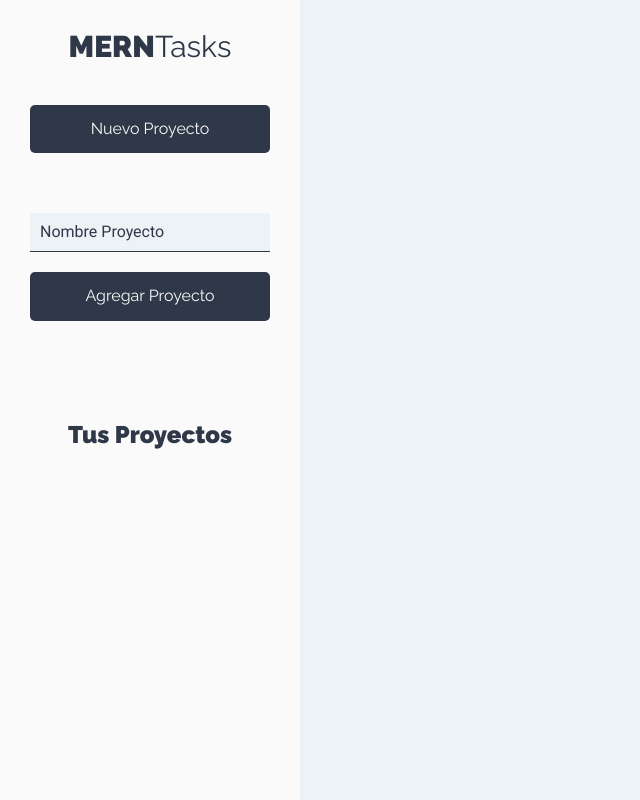
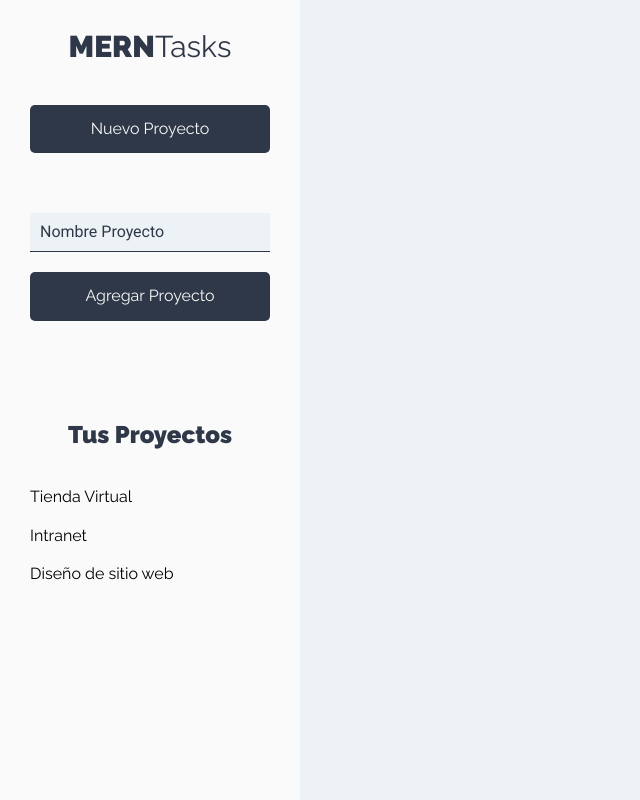
Before and after one commit to JeralPineda/react-MERN-Task, a React (Create React App) app: page /proyectos in a window 1280 px wide. Shown: the whole page, without its empty margins (0-640 px from the left). Built offline with nearby package versions, Linux system fonts and the light colour scheme.

Commit message:
Listando los proyectos creados

```diff
--- a/src/components/layout/Sidebar.js
+++ b/src/components/layout/Sidebar.js
@@ -1,3 +1,4 @@
+import ListProjects from '../projects/ListProjects';
 import NewProject from '../projects/NewProject';
 
 const Sidebar = () => {
@@ -11,6 +12,8 @@
 
          <div className="proyectos">
             <h2>Tus Proyectos</h2>
+
+            <ListProjects />
          </div>
       </aside>
    );
--- /dev/null
+++ b/src/components/projects/ListProjects.js
@@ -0,0 +1,22 @@
+import React from 'react';
+import Project from './Project';
+
+const ListProjects = () => {
+   const proyectos = [
+      {
+         nombre: 'Tienda Virtual',
+      },
+      { nombre: 'Intranet' },
+      { nombre: 'Diseño de sitio web' },
+   ];
+
+   return (
+      <ul className="listado-proyectos">
+         {proyectos.map((proyecto) => (
+            <Project key={proyecto.nombre} proyecto={proyecto} />
+         ))}
+      </ul>
+   );
+};
+
+export default ListProjects;
--- /dev/null
+++ b/src/components/projects/Project.js
@@ -0,0 +1,16 @@
+import React from 'react';
+
+const Project = ({ proyecto }) => {
+   return (
+      <li>
+         <button
+            //
+            type="button"
+            className="btn btn-blank">
+            {proyecto.nombre}
+         </button>
+      </li>
+   );
+};
+
+export default Project;
```
